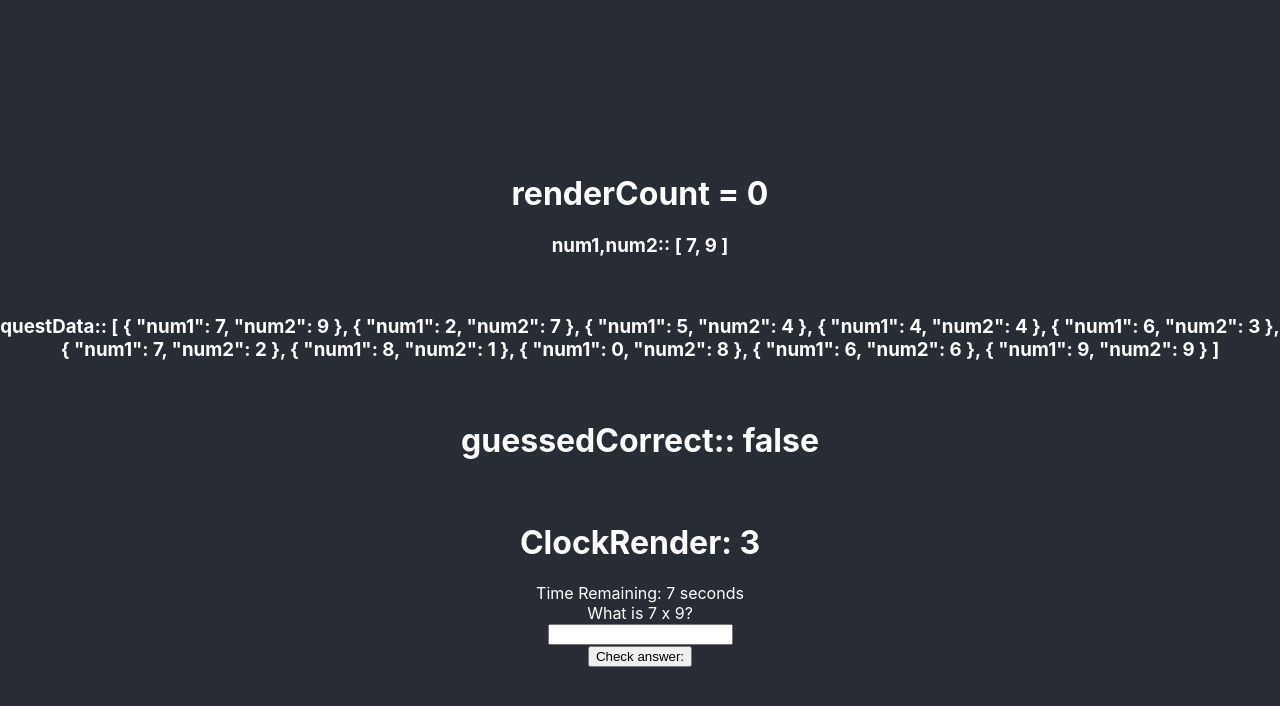
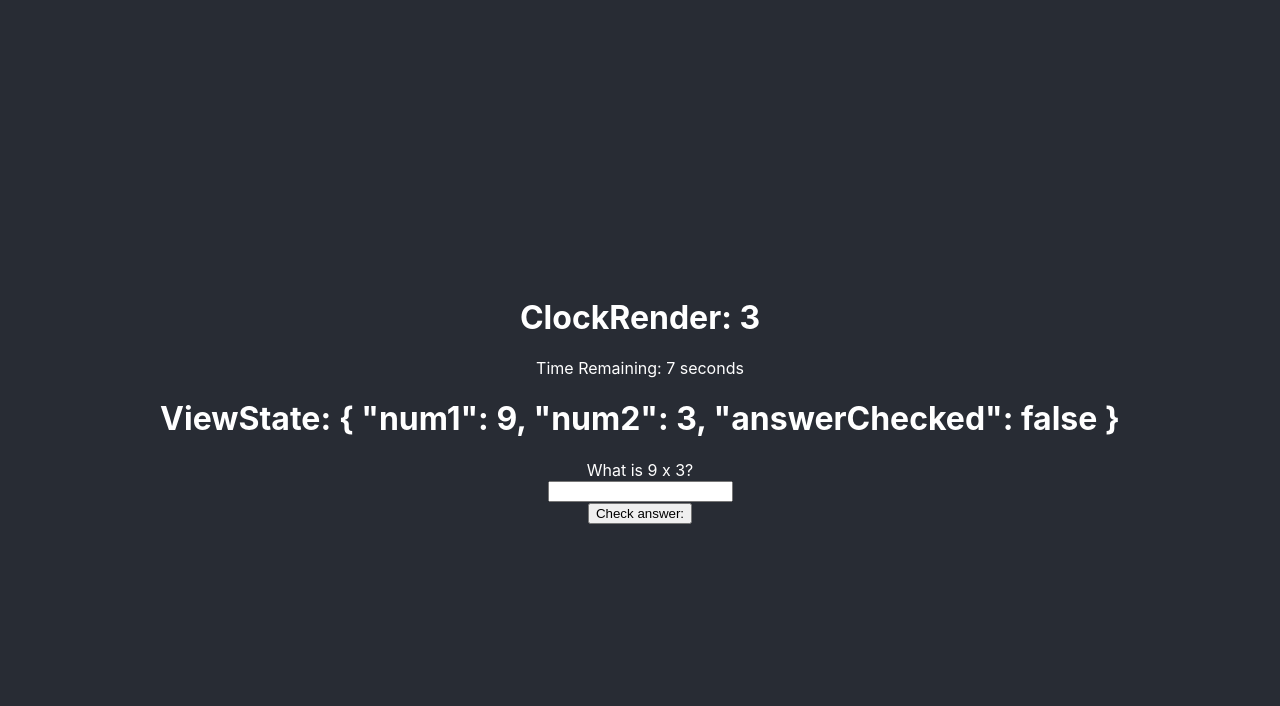
Before and after one commit to forginater/quiz-app, a React (Create React App) app: page / in a window 1280 px wide. Both pictures are taken after a click on the button "Start Quiz". Shown: the top 706 px of the page. Built offline with nearby package versions, Linux system fonts and the light colour scheme.

Commit message:
Raised state: guess, answerChecked up to BattleFields, added QuizQuestionsProps interface, Extracted a lot of the control flow out of QuizQuestion and put it in handleGuess... need to raise handleGuess() up to BattleField in next commit

```diff
--- a/src/BattleField.tsx
+++ b/src/BattleField.tsx
@@ -24,11 +24,18 @@ STRATEGY:
     - raiseState to BattleField.... Do all the logic in BattleField
 
 TASKS:
+    - remove guessedCorect
     - raise state of [guess, setGuess] & answerChecked
+    - define props for BattleField, QuizQuestion
+    - update logic
+    - sort out timer stopping after correct guess
 
 INTEGRATE from issue11-post-1.1
     - questionsInit() function to create useState(initial question data)
     - use submitWithEnter() event listener from
+
+LATER:
+    - later: define props for EnterSettings, StartButton
 ##########################################################################################
 */
 
@@ -74,48 +81,20 @@ function getQuestData(numQuestions: number): Question[] {
 
 */
 export function BattleField(props: {timeLimit: number, numQuestions: number}) {
-    //questData contains num1, num2, final guess & outcome for each Question
-    const [questData, setQuestData] = useState<Question[]>(getQuestData(props.numQuestions));
-    //currentIndex: the index of the current question from questData
-    const [currentIndex, setCurrentIndex] = useState<number>(0);
-    //timerDone => the timeLimit for this question has elapsed,
-    //guessedCorrect reflects whether the user has inputted the correct answer for the current question in QuizQuestion
-    const [guessedCorrect, setGuessedCorrect] = useState(false);
     //timerDone is toggled to true when $timeLimit seconds have passed
     const [timerDone, setTimerDone] = useState(false);
 
-    //const [renderCount, setRenderCount] = useState(0);
-    const renderCount = useRef(0);
-    useEffect(() => {
-        renderCount.current = renderCount.current + 1;
-    });
-
-    //destructure num1 & num2 from currentQuestion
-    const num1 = questData[currentIndex].num1;
-    const num2 = questData[currentIndex].num2;
-
-    const thisQuestion = questData[currentIndex];
+    //raise state
+    const [guess,setGuess] = useState<number|undefined>();
+    const [answerChecked, setAnswerChecked] = useState(false);
 
 
-    //when this condition evaluates to true: update questData & increment currentIndex
-    const reduceThatFatMothafucka = (guessedCorrect || timerDone);
 
-    //update renderCount for every render
 
 
 
     return (
         <div>
-            <br />
-            <h1>renderCount = {renderCount.current}</h1>
-            <h3>num1,num2:: {JSON.stringify([num1,num2],null,4)}</h3>
-            <br />
-            <h3>questData:: {JSON.stringify(questData,null,4)}</h3>
-            <br />
-            <h1>guessedCorrect:: {JSON.stringify(guessedCorrect,null,4)}</h1>
-            <br />
-
-
             <Timer
                 timeLimit={props.timeLimit}
                 setTimerDone={setTimerDone}
@@ -123,7 +102,10 @@ export function BattleField(props: {timeLimit: number, numQuestions: number}) {
             <QuizQuestion
                 num1={num1}
                 num2={num2}
-                setGuessedCorrect={setGuessedCorrect}
+                guess={guess}
+                setGuess={setGuess}
+                answerChecked={answerChecked}
+                setAnswerChecked={setAnswerChecked}
             />
         </div>
     )
@@ -190,3 +172,36 @@ function HandleIndex(props: any) {
     )
 }
 */
+
+
+
+
+
+
+
+
+/*
+Removed from issue12-post-1.1
+
+    //questData contains num1, num2, final guess & outcome for each Question
+    const [questData, setQuestData] = useState<Question[]>(getQuestData(props.numQuestions));
+    //currentIndex: the index of the current question from questData
+    const [currentIndex, setCurrentIndex] = useState<number>(0);
+    //timerDone => the timeLimit for this question has elapsed,
+    //guessedCorrect reflects whether the user has inputted the correct answer for the current question in QuizQuestion
+    const [guessedCorrect, setGuessedCorrect] = useState(false);
+
+
+    //const [renderCount, setRenderCount] = useState(0);
+    const renderCount = useRef(0);
+    useEffect(() => {
+        renderCount.current = renderCount.current + 1;
+    });
+
+    //destructure num1 & num2 from currentQuestion
+    const num1 = questData[currentIndex].num1;
+    const num2 = questData[currentIndex].num2;
+    //const thisQuestion = questData[currentIndex];
+    //const done = (guessedCorrect || timerDone);
+
+*/
--- a/src/QuizQuestion.tsx
+++ b/src/QuizQuestion.tsx
@@ -3,63 +3,82 @@ import './App.css';
 import {useState} from 'react';
 
 
-/*
-  Issue5:
-    - Get value from input box
-    - Check if matches answer
-*/
-export type reactEvent = React.ChangeEvent<HTMLInputElement>;
 
 
-export function QuizQuestion(props: {num1: number, num2: number, setGuessedCorrect: any}) {
-
-  const [guess,setGuess] = useState<number|undefined>();
-  const [answerChecked, setAnswerChecked] = useState(false);
-  const answer = props.num1 * props.num2;
 
 
-  //handleGuess() updates the guess value when a new value is inputted
-  //If the guess is correct && AnswerButton has been clicked, then props.setGuessedCorrect is called
-  //CONCERN: this guessHandler is a bit ugly and it's possibly muddling up separation of concerns
-  function handleGuess(newGuess: number) {
-    //setGuess: (n:number|undefined) => void
-    console.log("handleGuess() called:")
-    setGuess(newGuess);
-    if (newGuess===answer) {
-      console.log("INNER CONDITION: setGuessedCorrect(true)\n   => answerChecked: ",answerChecked,'\n   => guess: ',guess,'\n   => newGuess: ',newGuess);
-      props.setGuessedCorrect(true);
+export interface QuizQuestionProps {
+  num1: number;
+  num2: number;
+  answerChecked: boolean;
+  guess: number|undefined;
+  setAnswerChecked: (b: boolean) => void;
+  setGuess: (n: number|undefined) => void;
+}
+
+export function QuizQuestion(props: QuizQuestionProps) {
+
+  //destructure props
+  const {num1,num2,answerChecked,setAnswerChecked,guess,setGuess} = props;
+  const viewState = JSON.stringify(props,null,4);
+  const stateViewElem = <h1>ViewState: {viewState}</h1>;
+  //derive answer from props
+  const answer = num1 * num2;
+
+  //setup handleGuess() function
+  //handleGuess will freeze when (done === true) <=> (answer===guess && answerChecked) || timeUp (later)
+  function handleGuess(newGuess: number|undefined): void {
+    if (answerChecked && answer===guess) { //later add timeUp
+    console.log("freeze guess field!!");
+    } else {
+      console.log("handleGuess() called:")
+      setGuess(newGuess);
     }
-    //PROBLEM: unable to check (newGuess===answer && answerChecked).... Problem outlined in notes at bottom of file
-  }
+  };
+
+
+
+  /*CONTROL FLOW:
+  Always
+    - Question
+  Scenario 1 <=> (!answerChecked)
+    - Guess
+    - AnswerButton
+  Scenario 2.1 <=> (answerChecked && !correctAnswer)
+    - Guess
+    - DisplayResult
+
+  Scenario 2.2 <=> (answerChecked && correctAnswer)......
+    => Either a brief delay then next question or will have to click 'next' button
+    - Guess with handleGuessFrozen()
+    - DisplayResult
+
+    3 forms of QuizQuestion (1) Field + Button
+
+  */
 
   return (
+    <div>
+        {stateViewElem}
+        {/*Question:*/}
+        <Question num1={num1} num2={num2}/>
 
-    <div>
-        {/*Question:*/}
-        <Question num1={props.num1} num2={props.num2}/>
+        <Guess guess={guess} handleGuess={handleGuess}/>
 
         {/*Check answer button*/}
-        {!answerChecked && (
-          <>
-            <Guess guess={guess} handleGuess={handleGuess}/>
-            <AnswerButton setAnswerChecked={setAnswerChecked}/>
-          </>
-        )}
+        {!answerChecked && <AnswerButton setAnswerChecked={setAnswerChecked}/>  }
 
-        {/*If (answerChecked) then:
-          (1) replace AnswerButton => with DisplayResult
+        {/*If (answerChecked) then: replace AnswerButton => with DisplayResult
           (2) if (guessedCorrect) Freeze the guess input field (by replacing Guess with GuessFrozen)*/}
-        {answerChecked &&
-        <>
-          {guess!==answer && (<Guess guess={guess} handleGuess={handleGuess}/>)}
-          {guess===answer && (<GuessFrozen guess={guess} />)}
-          <DisplayResult correct={guess===answer}/>
-        </>}
+        {answerChecked && <DisplayResult correct={guess===answer}/>}
     </div>
   );
 }
 
-
+/*
+          {guess!==answer && (<Guess guess={guess} handleGuess={handleGuess}/>)}
+          {guess===answer && (<GuessFrozen guess={guess} />)}
+*/
 
 
 function Question(props: {num1: number, num2: number}) {
@@ -70,7 +89,7 @@ function Question(props: {num1: number, num2: number}) {
   )
 }
 
-function Guess(props: {guess: number|undefined, handleGuess: (newGuess: number) => void}) {
+function Guess(props: {guess: number|undefined, handleGuess: (newGuess: number|undefined) => void}) {
   return (
     <div>
       <input
@@ -105,7 +124,6 @@ function AnswerButton(props: {setAnswerChecked: (b:boolean) => void}) {
   return (
     <>
       <label>
-
         <input
           type="button"
           value="Check answer:"
@@ -137,3 +155,22 @@ function DisplayResult(props: {correct: boolean}) {
     //if answerChecked clicked on wrong answer, then correct answer entered, possible to get both values
     //However, if click on CheckAnswer, with correct answer entered into guess, then answerChecked will be stuck on false (according to this stale render)
 ##########################################################################################*/
+
+/*
+  //handleGuess() updates the guess value when a new value is inputted
+  //If the guess is correct && AnswerButton has been clicked, then props.setGuessedCorrect is called
+  //CONCERN: this guessHandler is a bit ugly and it's possibly muddling up separation of concerns
+  function handleGuess(newGuess: number) {
+    //setGuess: (n:number|undefined) => void
+    console.log("handleGuess() called:")
+    setGuess(newGuess);
+    if (newGuess===answer) {
+      console.log("INNER CONDITION: setGuessedCorrect(true)\n   => answerChecked: ",answerChecked,'\n   => guess: ',guess,'\n   => newGuess: ',newGuess);
+      props.setGuessedCorrect(true);
+    }
+    //PROBLEM: unable to check (newGuess===answer && answerChecked).... Problem outlined in notes at bottom of file
+  }
+  ##########################################################################################*/
+
+
+  //export type reactEvent = React.ChangeEvent<HTMLInputElement>;
```
